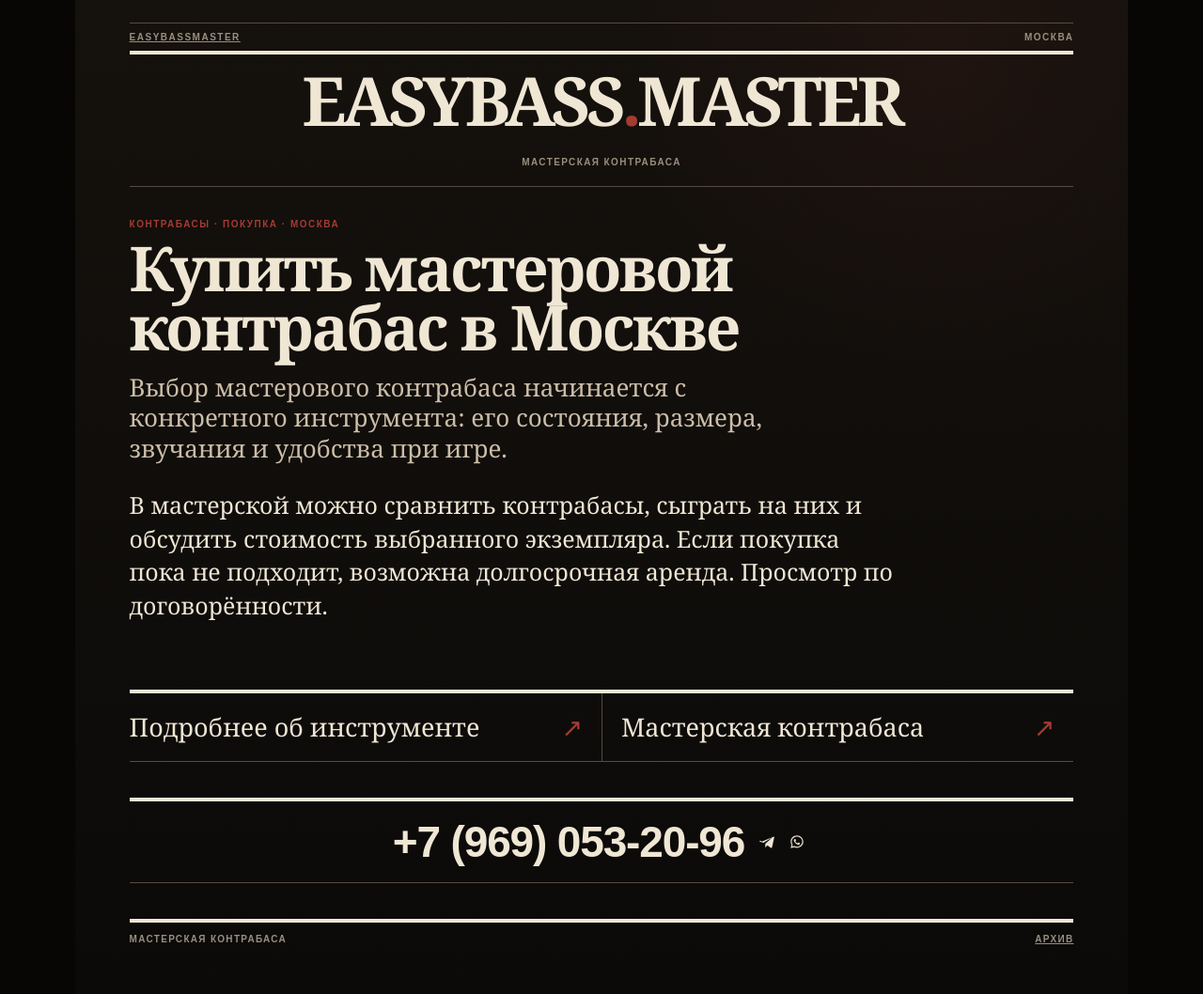
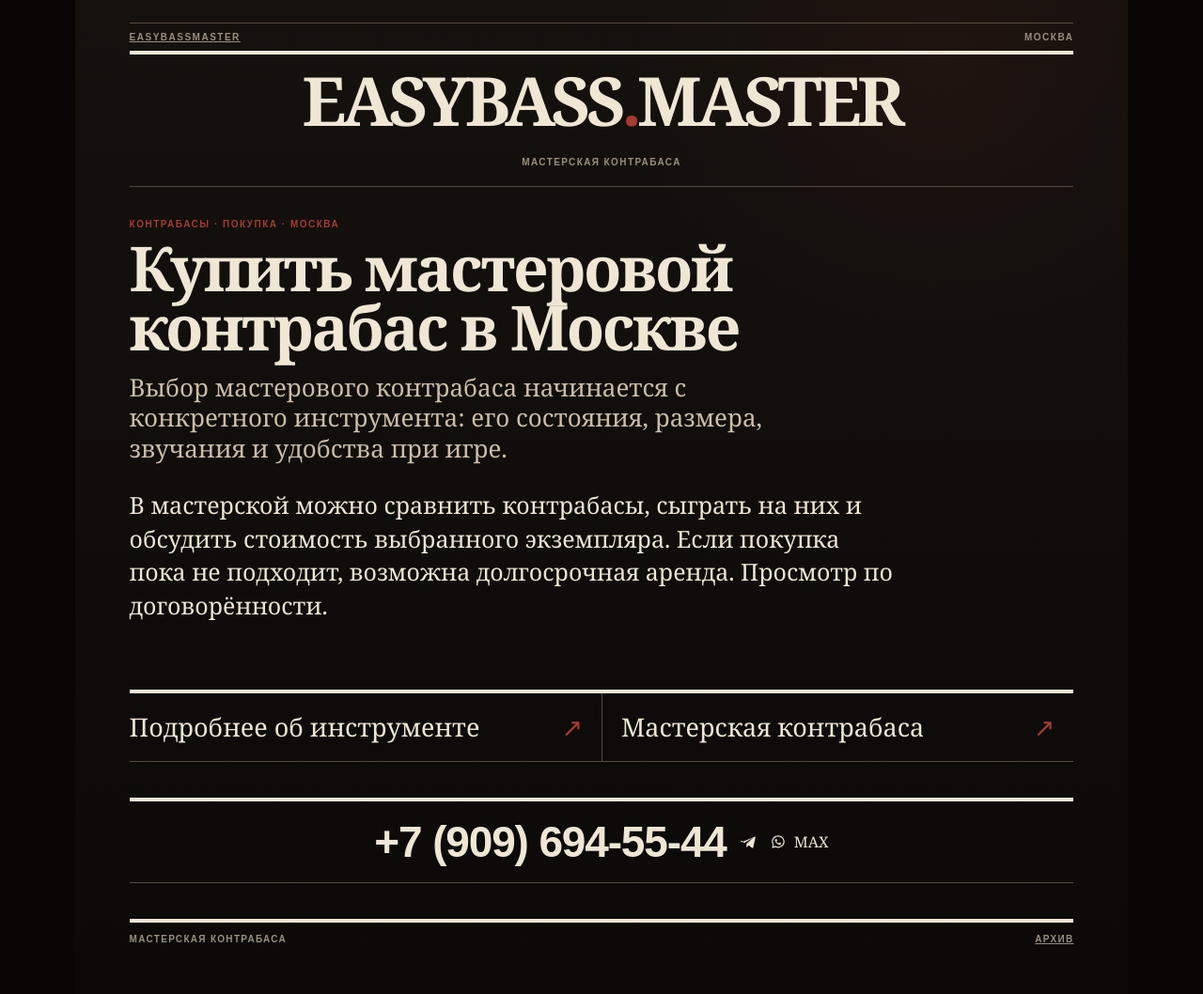
Before and after one commit to OntosLive/EasyBass.Master, a Jekyll site: the page kupit-masterovoy-kontrabas-v-moskve/index.html, which Jekyll copies as it is, in a window 1280 px wide. Shown: the whole page at 94% size. Built offline with Jekyll 4.4.1, drawn with Linux system fonts in a browser that asks for light colours.

Commit message:
Update workshop contact number and show MAX channel without unverified deep link

```diff
--- a/kupit-masterovoy-kontrabas-v-moskve/index.html
+++ b/kupit-masterovoy-kontrabas-v-moskve/index.html
@@ -1,9 +1,10 @@
 <!doctype html><html lang="ru"><head><meta charset="utf-8"><meta name="viewport" content="width=device-width,initial-scale=1"><title>Купить мастеровой контрабас в Москве · EasyBassMaster</title><meta name="description" content="Купить мастеровой контрабас в Москве"><link rel="stylesheet" href="../styles.css"></head><body class="new-master"><div class="rule"></div><div class="meta"><a href="../index.html">EASYBASSMASTER</a><span>МОСКВА</span></div><header class="mast"><div class="mastline"><h1>EASYBASS<span>.</span>MASTER</h1><small>Мастерская контрабаса</small></div></header><main><section class="issue master-lead"><p class="issue-kicker">КОНТРАБАСЫ · ПОКУПКА · МОСКВА</p><h2>Купить мастеровой контрабас в Москве</h2><p class="deck">Выбор мастерового контрабаса начинается с конкретного инструмента: его состояния, размера, звучания и удобства при игре.</p><p>В мастерской можно сравнить контрабасы, сыграть на них и обсудить стоимость выбранного экземпляра. Если покупка пока не подходит, возможна долгосрочная аренда. Просмотр по договорённости.</p></section><nav class="master-links"><a href="../details/masterovoy-kontrabas/">Подробнее об инструменте<span aria-hidden="true">↗</span></a><a href="../index.html">Мастерская контрабаса<span aria-hidden="true">↗</span></a></nav><section class="contact-block" aria-label="Контакт">
       <div class="contact">
-        <a class="contact-phone" href="tel:+79690532096" aria-label="Позвонить +7 (969) 053-20-96">+7 (969) 053-20-96</a>
+        <a class="contact-phone" href="tel:+79096945544" aria-label="Позвонить +7 (909) 694-55-44">+7 (909) 694-55-44</a>
         <div class="contact-icons" aria-label="Мессенджеры">
           <a href="https://t.me/MUZPROKATMOSCOW" rel="noopener noreferrer" aria-label="Telegram" title="Telegram"><svg viewBox="0 0 48 48" aria-hidden="true"><path d="M7 23.5 39.5 9.8c1.6-.7 3 .4 2.5 2.2l-6.2 27.7c-.4 1.9-1.7 2.3-3.3 1.4l-9.6-7.1-4.7 4.5c-.5.5-1 .9-1.9.9l.7-9.8 17.9-16.2c.8-.7-.2-1.1-1.2-.4L11.6 26.9l-9.5-3c-2.1-.7-2.1-2 .4-3z"/></svg></a>
-          <a href="https://wa.me/79690532096" rel="noopener noreferrer" aria-label="WhatsApp" title="WhatsApp"><svg viewBox="0 0 48 48" aria-hidden="true"><path d="M24 6C14.1 6 6 13.6 6 23c0 3.3 1 6.4 2.8 9.1L6 42l10.2-2.6A18.7 18.7 0 0 0 24 41c9.9 0 18-7.6 18-17S33.9 6 24 6zm0 31.7c-2.7 0-5.2-.7-7.4-2l-.5-.3-6 1.6 1.6-5.6-.3-.5A13.5 13.5 0 0 1 9.2 23c0-7.6 6.6-13.8 14.8-13.8S38.8 15.4 38.8 23 32.2 37.7 24 37.7zm8.1-10.3c-.4-.2-2.5-1.2-2.9-1.3-.4-.1-.7-.2-1 .2-.3.5-1.1 1.3-1.4 1.6-.3.3-.5.4-1 .1-2.7-1.2-4.5-2.2-6.3-5-.5-.8.5-.8 1.5-2.5.2-.3.1-.6 0-.9l-1.3-3c-.3-.7-.7-.7-1-.7h-.8c-.3 0-.8.1-1.2.6-.4.5-1.6 1.5-1.6 3.7s1.6 4.3 1.8 4.6c.2.3 3.2 5 7.9 6.8 4.7 1.8 4.7 1.2 5.6 1.1.9-.1 2.5-1 2.9-2 .4-1-.4.4-1.9.3-2-.1-.3-.5-.4-.9-.6z"/></svg></a>
+          <a href="https://wa.me/79096945544" rel="noopener noreferrer" aria-label="WhatsApp" title="WhatsApp"><svg viewBox="0 0 48 48" aria-hidden="true"><path d="M24 6C14.1 6 6 13.6 6 23c0 3.3 1 6.4 2.8 9.1L6 42l10.2-2.6A18.7 18.7 0 0 0 24 41c9.9 0 18-7.6 18-17S33.9 6 24 6zm0 31.7c-2.7 0-5.2-.7-7.4-2l-.5-.3-6 1.6 1.6-5.6-.3-.5A13.5 13.5 0 0 1 9.2 23c0-7.6 6.6-13.8 14.8-13.8S38.8 15.4 38.8 23 32.2 37.7 24 37.7zm8.1-10.3c-.4-.2-2.5-1.2-2.9-1.3-.4-.1-.7-.2-1 .2-.3.5-1.1 1.3-1.4 1.6-.3.3-.5.4-1 .1-2.7-1.2-4.5-2.2-6.3-5-.5-.8.5-.8 1.5-2.5.2-.3.1-.6 0-.9l-1.3-3c-.3-.7-.7-.7-1-.7h-.8c-.3 0-.8.1-1.2.6-.4.5-1.6 1.5-1.6 3.7s1.6 4.3 1.8 4.6c.2.3 3.2 5 7.9 6.8 4.7 1.8 4.7 1.2 5.6 1.1.9-.1 2.5-1 2.9-2 .4-1-.4.4-1.9.3-2-.1-.3-.5-.4-.9-.6z"/></svg></a>
+          <span class="max-contact-pending" title="MAX: найдите мастерскую по номеру телефона +7 (909) 694-55-44" aria-label="MAX: поиск по номеру +7 (909) 694-55-44">MAX</span>
         </div>
       </div>
     </section><footer class="master-footer"><span>МАСТЕРСКАЯ КОНТРАБАСА</span><a href="../archive/">Архив</a></footer></main></body></html>
```
